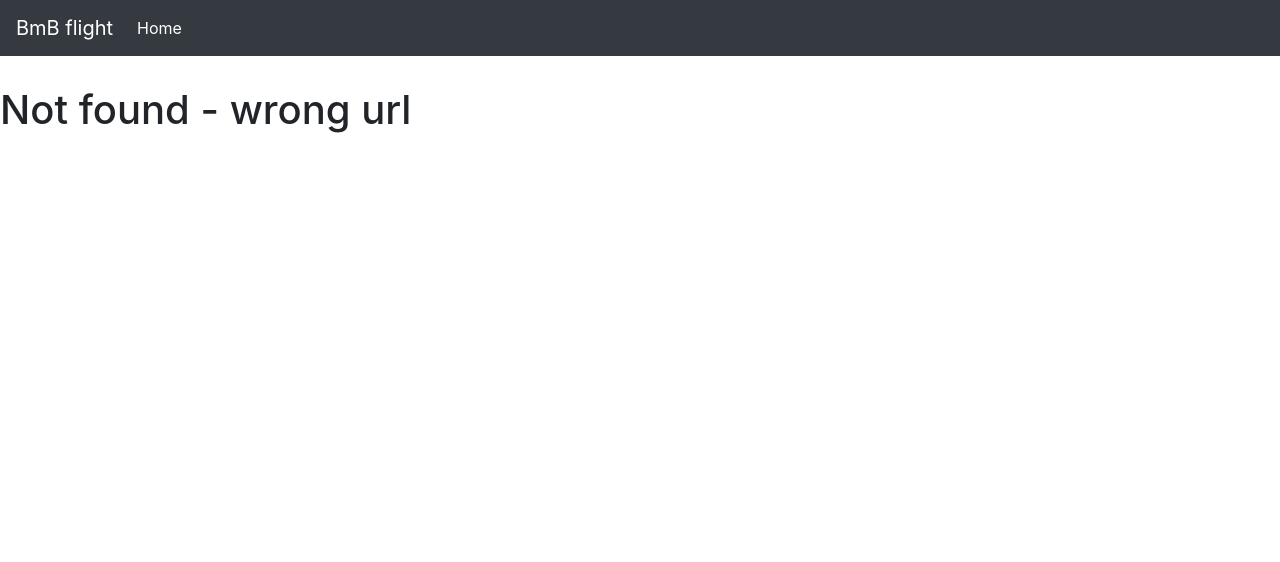
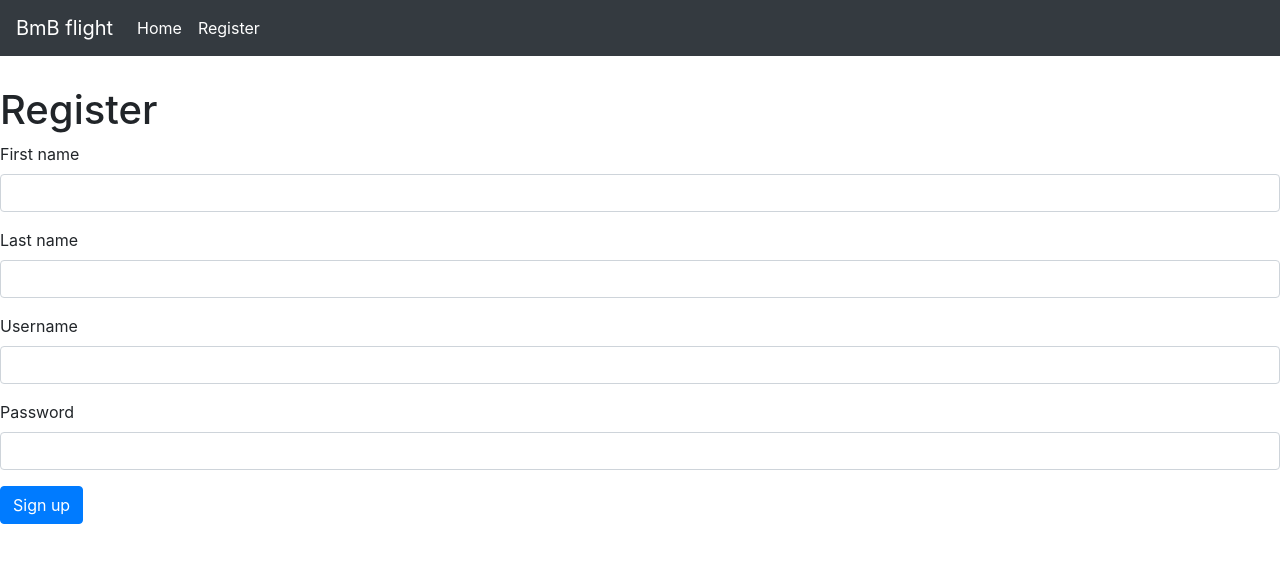
Before and after one commit to BalintAts/bmb-flight-frontend, a React (Create React App) app in the folder bmb-flight-react/: page /register in a window 1280 px wide. Before the commit this address led to /not-found. Shown: the top 562 px of the page. Built offline with nearby package versions, Linux system fonts and the light colour scheme.

Commit message:
created beta registration form

```diff
--- a/bmb-flight-react/package.json
+++ b/bmb-flight-react/package.json
@@ -8,6 +8,7 @@
     "browser-router": "^0.2.0",
     "query-string": "^6.9.0",
     "react": "^16.12.0",
+    "react-bootstrap": "^1.0.0-beta.16",
     "react-dom": "^16.12.0",
     "react-number-format": "^4.3.1",
     "react-router-dom": "^5.1.2",
--- a/bmb-flight-react/src/App.js
+++ b/bmb-flight-react/src/App.js
@@ -3,6 +3,7 @@ import NavBar from "./components/NavBar";
 import MainPage from "./components/MainPage";
 import NotFound from "./components/NotFound";
 import FlightsByDirection from "./components/FlightsByDirection";
+import Register from "./components/Register";
 import { Switch, Route, Redirect } from "react-router-dom";
 
 class App extends Component {
@@ -16,6 +17,7 @@ class App extends Component {
               path="/flights/:origin/:destination"
               component={FlightsByDirection}
             />
+            <Route path="/register" component={Register} />
             <Route path="/not-found" component={NotFound} />
             <Route path="/" exact component={MainPage} />
             <Redirect to="/not-found" />
--- a/bmb-flight-react/src/components/FlightsByDirection.jsx
+++ b/bmb-flight-react/src/components/FlightsByDirection.jsx
@@ -2,8 +2,7 @@ import React, { Component } from "react";
 import NumberFormat from "react-number-format";
 import axiosService from "../services/axiosService";
 import queryString from "query-string";
-
-const apiEndpoint = "http://localhost:54192/api/filter";
+import config from "../config.json";
 
 class FlightsByDirection extends Component {
   state = {
@@ -20,10 +19,12 @@ class FlightsByDirection extends Component {
       ...qString
     };
 
-    const response = await axiosService.post(apiEndpoint, postData);
+    const response = await axiosService.post(
+      config.apiEndpointFilter,
+      postData
+    );
 
-    this.setState({ flightData: response.data });
-    this.setState({ isLoading: false });
+    this.setState({ flightData: response.data, isLoading: false });
   }
 
   render() {
--- a/bmb-flight-react/src/components/NavBar.jsx
+++ b/bmb-flight-react/src/components/NavBar.jsx
@@ -25,6 +25,11 @@ const NavBar = () => {
               Home
             </NavLink>
           </li>
+          <li className="nav-item">
+            <NavLink className="nav-link" to="/register">
+              Register
+            </NavLink>
+          </li>
         </ul>
       </div>
     </nav>
--- /dev/null
+++ b/bmb-flight-react/src/components/Register.jsx
@@ -0,0 +1,74 @@
+import React, { Component } from "react";
+import axiosService from "../services/axiosService";
+import config from "../config.json";
+
+class Register extends Component {
+  state = {
+    account: { firstName: "", lastName: "", username: "", password: "" }
+  };
+
+  handleChange = e => {
+    let account = { ...this.state.account };
+    account[e.currentTarget.id] = e.currentTarget.value;
+    this.setState({ account });
+  };
+
+  handleSubmit = e => {
+    e.preventDefault();
+    //await axiosService.post(config.apiEndpointRegister, this.state.account);
+    console.log(this.state.account);
+  };
+
+  render() {
+    return (
+      <div>
+        <h1>Register</h1>
+        <div className="form-group">
+          <label htmlFor="firstName">First name</label>
+          <input
+            id="firstName"
+            type="text"
+            className="form-control"
+            value={this.state.account.firstName}
+            onChange={this.handleChange}
+          />
+        </div>
+        <div className="form-group">
+          <label htmlFor="lastName">Last name</label>
+          <input
+            id="lastName"
+            type="text"
+            className="form-control"
+            value={this.state.account.lastName}
+            onChange={this.handleChange}
+          />
+        </div>
+        <div className="form-group">
+          <label htmlFor="username">Username</label>
+          <input
+            id="username"
+            type="text"
+            className="form-control"
+            value={this.state.account.username}
+            onChange={this.handleChange}
+          />
+        </div>
+        <div className="form-group">
+          <label htmlFor="lastName">Password</label>
+          <input
+            id="password"
+            type="password"
+            className="form-control"
+            value={this.state.account.password}
+            onChange={this.handleChange}
+          />
+        </div>
+        <button onClick={this.handleSubmit} className="btn btn-primary">
+          Sign up
+        </button>
+      </div>
+    );
+  }
+}
+
+export default Register;
--- a/bmb-flight-react/src/components/SearchForm.jsx
+++ b/bmb-flight-react/src/components/SearchForm.jsx
@@ -31,7 +31,7 @@ class SearchForm extends Component {
     return (
       <div className="form-row align-items-center">
         <div className="col-auto">
-          <label>Direction</label>
+          <label htmlFor="origin">Direction</label>
           <input
             id="origin"
             name="origin"
@@ -42,7 +42,7 @@ class SearchForm extends Component {
           ></input>
         </div>
         <div className="col-auto">
-          <label>Destination</label>
+          <label htmlFor="destination">Destination</label>
           <input
             id="destination"
             name="destination"
@@ -53,24 +53,24 @@ class SearchForm extends Component {
           ></input>
         </div>
         <div className="col-auto">
-          <label>Date</label>
+          <label htmlFor="departDate">Date</label>
           <input
             id="departDate"
             name="departDate"
             value={departDate}
             onChange={this.handleChange}
-            type="text"
+            type="date"
             className="form-control"
           ></input>
         </div>
         <div className="col-auto">
-          <label>Return date</label>
+          <label htmlFor="returnDate">Return date</label>
           <input
             id="returnDate"
             name="returnDate"
             value={returnDate}
             onChange={this.handleChange}
-            type="text"
+            type="date"
             className="form-control"
           ></input>
         </div>
--- /dev/null
+++ b/bmb-flight-react/src/config.json
@@ -0,0 +1,4 @@
+{
+  "apiEndpointFilter": "http://localhost:54192/api/filter",
+  "apiEndpointRegister": "http://localhost:54192/user"
+}
```
Also changed, not shown: 1 other file (tests, documents, lock files or other folders).
